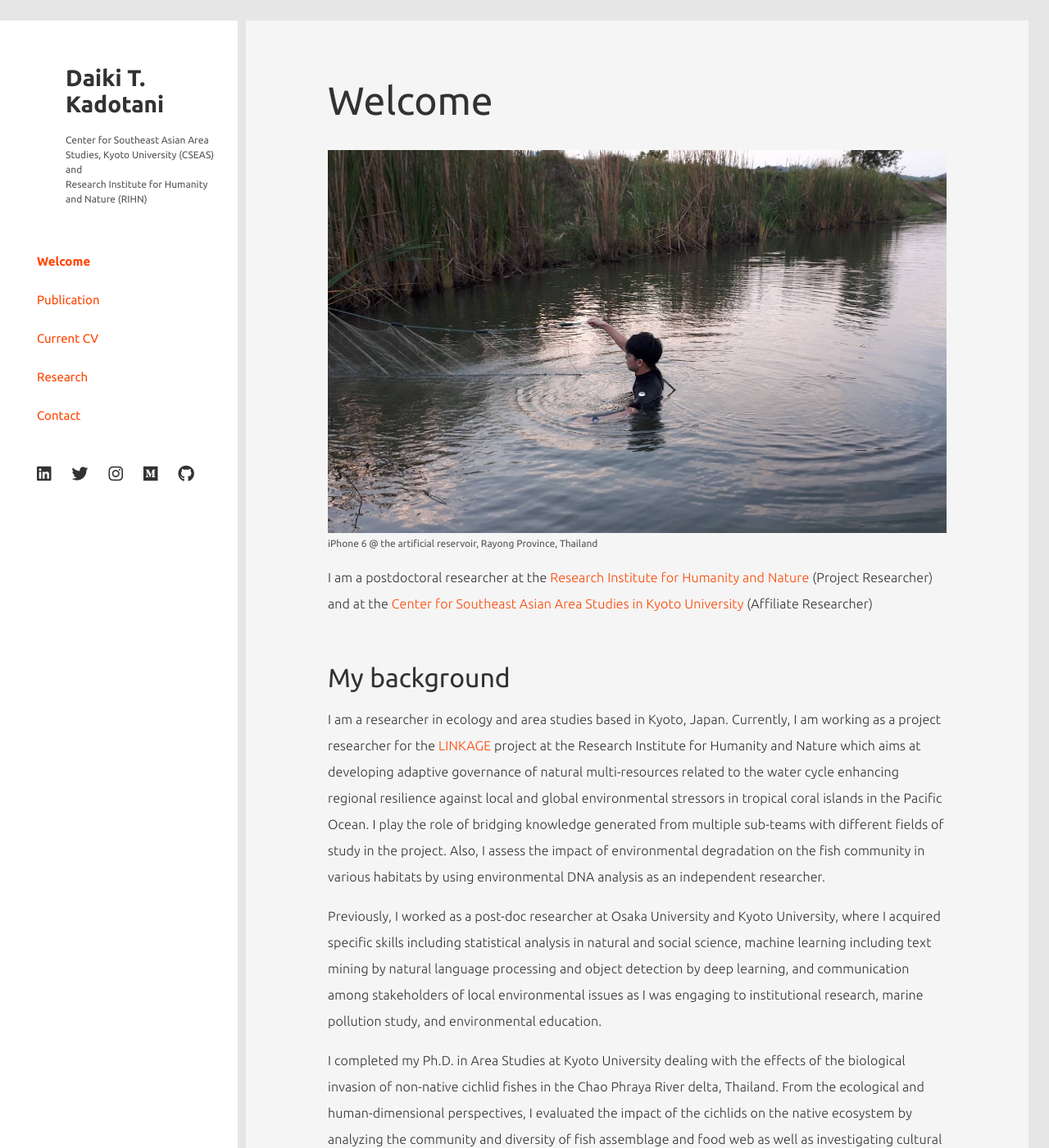
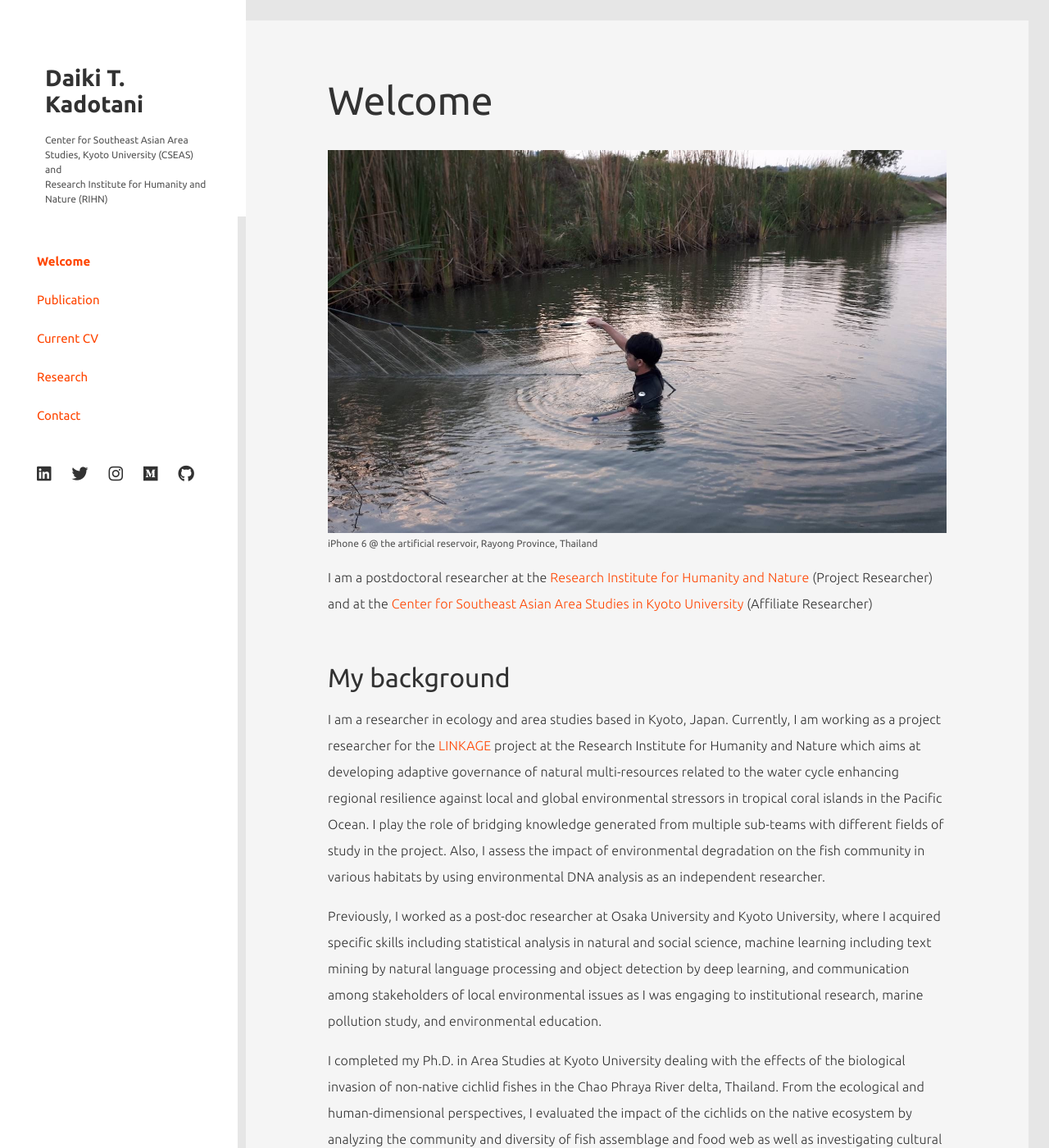
Before and after one commit to tjdk1992/tjdk1992.github.io, a Jekyll site: the page built from index.md, in a window 1280 px wide and 1400 px high. Shown: the whole window at 82% size. Built offline with Jekyll 4.4.1, drawn with Linux system fonts in a browser that asks for light colours; nearby versions of some CDN libraries.

Commit message:
update site

```diff
--- a/assets/css/components.css
+++ b/assets/css/components.css
@@ -1,12 +1,18 @@
+#global-head,
+#sidebar {
+  position: fixed;
+  width: 300px;
+  box-sizing: border-box;
+  padding-left: 55px;
+  padding-right: 30px;
+  text-align: left;
+  background: #fff;
+}
+
 #global-head {
-  position: fixed;
   font-size: 14px;
   color: rgb(50, 50, 50);
-  width: 300px;
-  text-align: left;
   padding-top: 60px;
-  padding-left: 80px;
-  padding-right: 30px;
   z-index: 100;
 }
 
@@ -16,20 +22,13 @@
   line-height: 18px;
 }
 
-/* sidebar */
-
 #sidebar {
   top: 25px;
   left: 50%;
   transform: translateX(-650px);
   font-size: 15px;
   padding-top: 255px;
-  padding-left: 55px;
-  width: 300px;
   height: calc(100vh - 25px);
-  position: fixed;
-  background: #fff;
-  text-align: left;
 }
 
 #global-nav ul {
```
Also changed, not shown: 5 other files.
